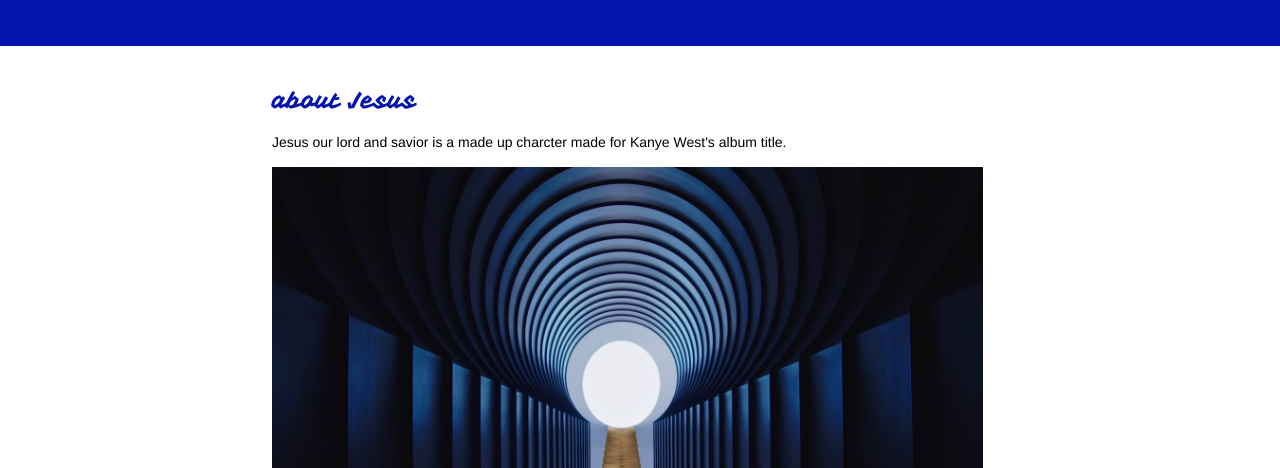
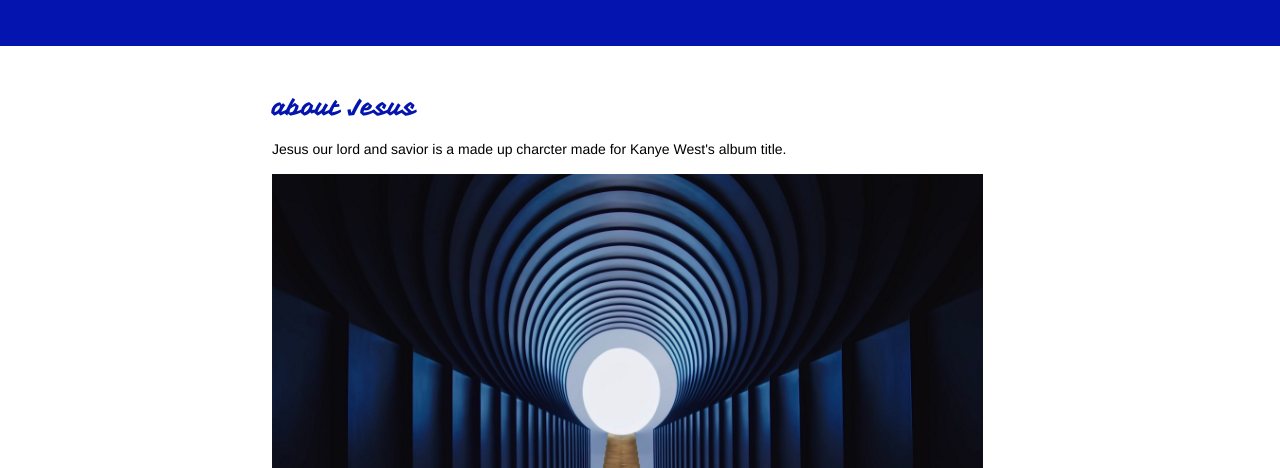
Before and after one commit to roeylubin/Jesus, a plain HTML site: page index.html in a window 1280 px wide. Shown: the part 332-800 px from the top of the page. Drawn offline with Linux system fonts and the light colour scheme; files whose address does not match are found by name.

Commit message:
updated padding

```diff
--- a/css/hero.css
+++ b/css/hero.css
@@ -40,7 +40,7 @@ header img {
 main{
 	max-width: 736px;
 	margin: 0 auto;
-	padding: 23px;
+	padding: 30px;
 }
 
 main img{
```
